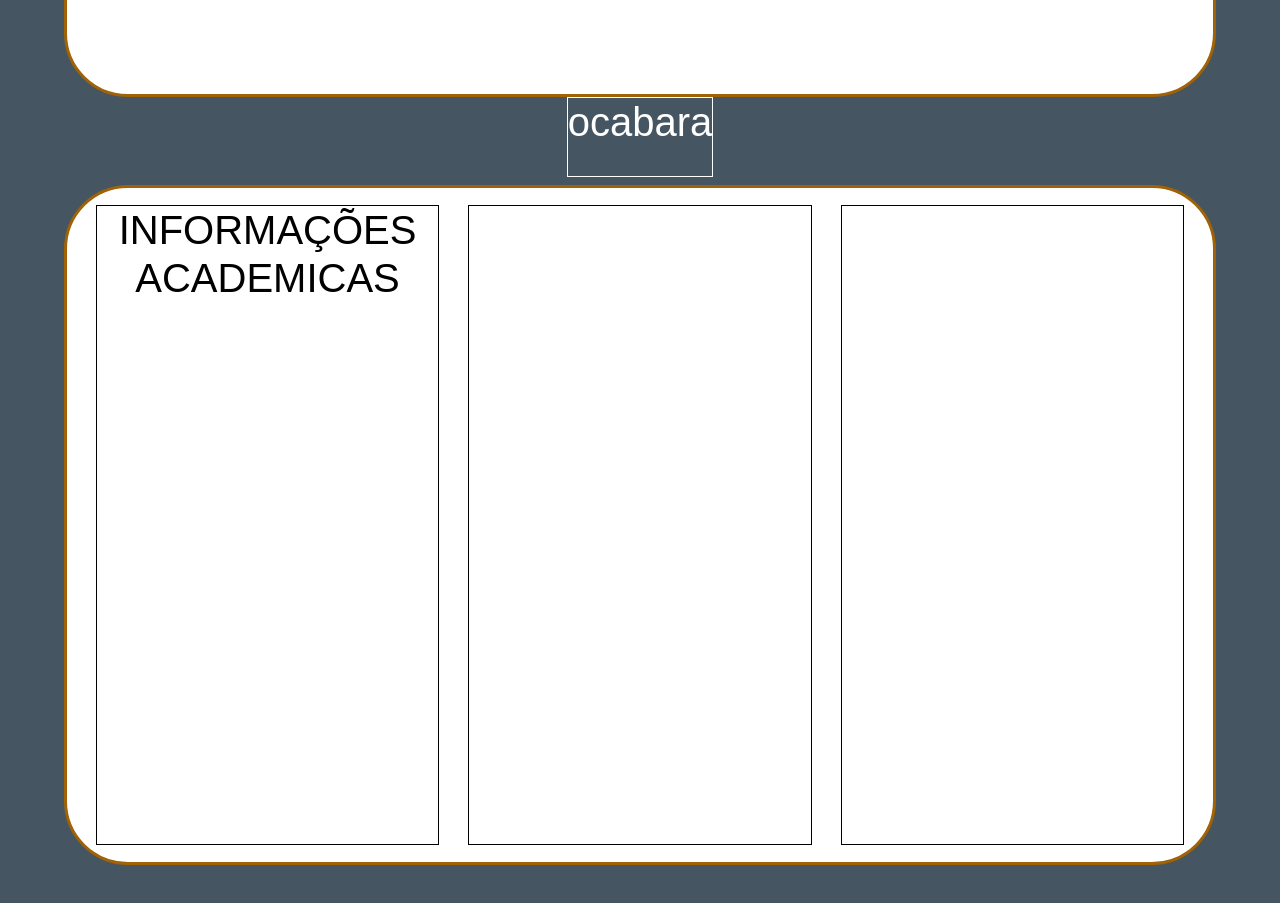
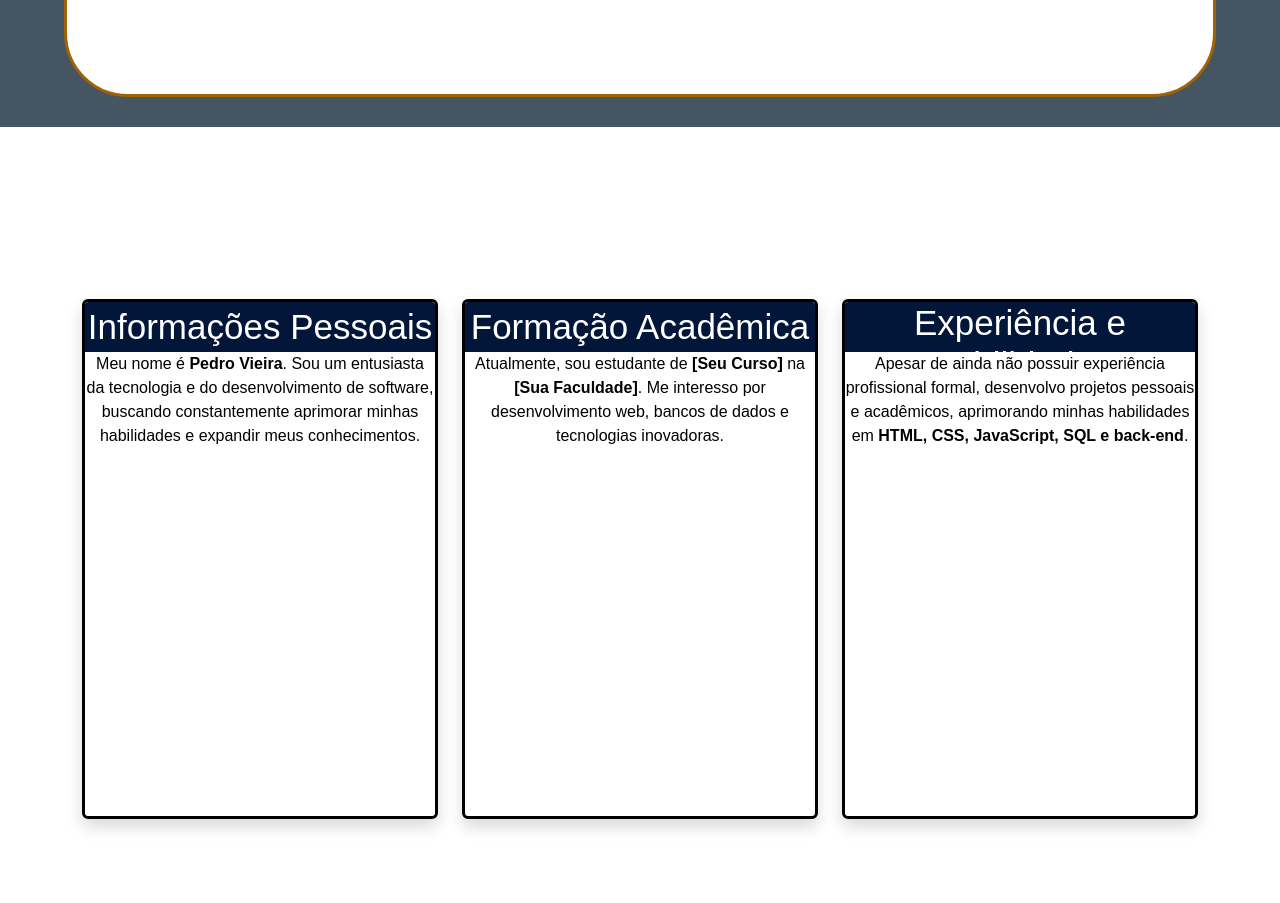
Before and after one commit to PedroVieiraC/portfolio, a plain HTML site: page index.html in a window 1280 px wide. Shown: the part 673-1576 px from the top of the page. Before the commit the page ends 1538 px from the top, so only its background shows below. Drawn offline with nearby package versions, Linux system fonts and the light colour scheme.

Commit message:
sobre mim

```diff
--- a/index.html
+++ b/index.html
@@ -99,20 +99,50 @@
         </aside>
     </div>
 
-    <h1 class = "sobremimdiv" id="sobremim">ocabara</h1>
+    <div class="sobremim d-flex justify-content-center align-items-center" id="sobremim">
+        <section class="container mt-5">
+            <div class="row">
+                <!-- Informações Pessoais -->
+                <div class="col-md-4">
+                    <div class="sobrecard card text-center shadow">
+                        <div class="card-body">
+                            <h5 class="card-title d-flex justify-content-center align-items-center">Informações Pessoais
+                            </h5>
+                            <p class="card-text">Meu nome é <strong>Pedro Vieira</strong>. Sou um entusiasta da
+                                tecnologia e do desenvolvimento de software, buscando constantemente aprimorar minhas
+                                habilidades e expandir meus conhecimentos.</p>
+                        </div>
+                    </div>
+                </div>
 
-    <div class="sobremim d-flex justify-content-evenly align-items-center flex-wrap" >
-        <div class="sobrecard d-flex flex-column align-items-center">
-            <h1 class="text-center">INFORMAÇÕES ACADEMICAS</h1>
-        </div>
-        <div class = "sobrecard">
+                <!-- Informação Acadêmica -->
+                <div class="col-md-4">
+                    <div class="sobrecard card text-center shadow">
+                        <div class="card-body">
+                            <h5 class="card-title d-flex justify-content-center align-items-center">Formação Acadêmica
+                            </h5>
+                            <p class="card-text">Atualmente, sou estudante de <strong>[Seu Curso]</strong> na
+                                <strong>[Sua Faculdade]</strong>. Me interesso por desenvolvimento web, bancos de dados
+                                e tecnologias inovadoras.</p>
+                        </div>
+                    </div>
+                </div>
 
-        </div>
-        <div class="sobrecard">
-
-        </div>
+                <!-- Informação Profissional -->
+                <div class="col-md-4">
+                    <div class="sobrecard card text-center shadow">
+                        <div class="card-body">
+                            <h5 class="card-title d-flex justify-content-center align-items-center flex-wrap">
+                                Experiência e Habilidades</h5>
+                            <p class="card-text">Apesar de ainda não possuir experiência profissional formal, desenvolvo
+                                projetos pessoais e acadêmicos, aprimorando minhas habilidades em <strong>HTML, CSS,
+                                    JavaScript, SQL e back-end</strong>.</p>
+                        </div>
+                    </div>
+                </div>
+            </div>
+        </section>
     </div>
-
 
 
 
--- a/styles.css
+++ b/styles.css
@@ -8,7 +8,7 @@
   border: none;
 }
 
-body{
+body {
   background-color: #455561;
   color: white;
 }
@@ -25,7 +25,8 @@ body{
 }
 
 .navbar a:hover {
-  color: #ff9800 !important; /* Tom um pouco mais claro no hover */
+  color: #ff9800 !important;
+  /* Tom um pouco mais claro no hover */
 
   transform: scale(1.2);
   transition: all 0.4s;
@@ -68,6 +69,7 @@ body{
   transition: fill 0.3s ease;
 
 }
+
 .svgNavbar:hover svg path {
   fill: #a06205 !important;
 }
@@ -82,7 +84,7 @@ body{
   background-color: #FFF;
 }
 
-.inicioesquerda{
+.inicioesquerda {
   padding: 10px;
 }
 
@@ -115,7 +117,7 @@ body{
   box-sizing: border-box;
   border-radius: 2rem;
   border: 0.2rem solid black;
-  background-color:#455561;
+  background-color: #455561;
   color: #FFF;
   cursor: pointer;
   margin-top: 1rem;
@@ -145,26 +147,50 @@ body{
 img {
   max-width: 50%;
   height: auto;
-  display: block; /* Remove espaços extras ao redor da imagem */
+  display: block;
+  /* Remove espaços extras ao redor da imagem */
 }
 
-.sobremimdiv{
-  height: 80px;
-  border: 1px solid white;
-}
 
-.sobremim{
-  min-height: 85vh;
-  width: 90%;
-  border-radius: 4rem;
-  border: 0.2rem solid #a06205;
+.sobremim {
+  margin-top: 30px;
+  min-height: 100vh;
+  width: 100vw;
   overflow: hidden;
+  border: px solid black;
   background-color: #FFF;
 }
 
-.sobrecard{
+.sobrecard {
+  background-color: #FFF;
   border: 1px solid black;
-  height: 80vh;
-  width: 30%;
+  height: 65vh;
+  min-width: 30%;
   color: #000;
+  overflow: hidden;
 }
+
+.card-title {
+  background-color: #011638;
+  color: #FFF;
+  margin: 0 !important;
+  padding: 0;
+  height: 50px;
+  font-size: clamp(35px, 5vw, 35px);
+}
+
+.sobrecard>h5 {
+  color: #000;
+  border: 2px solid black;
+
+}
+
+.card-body {
+  padding: 0;
+  margin: 0;
+}
+
+.sobrecard {
+  margin-top: 15px;
+  border: 3px solid black;
+}
```
